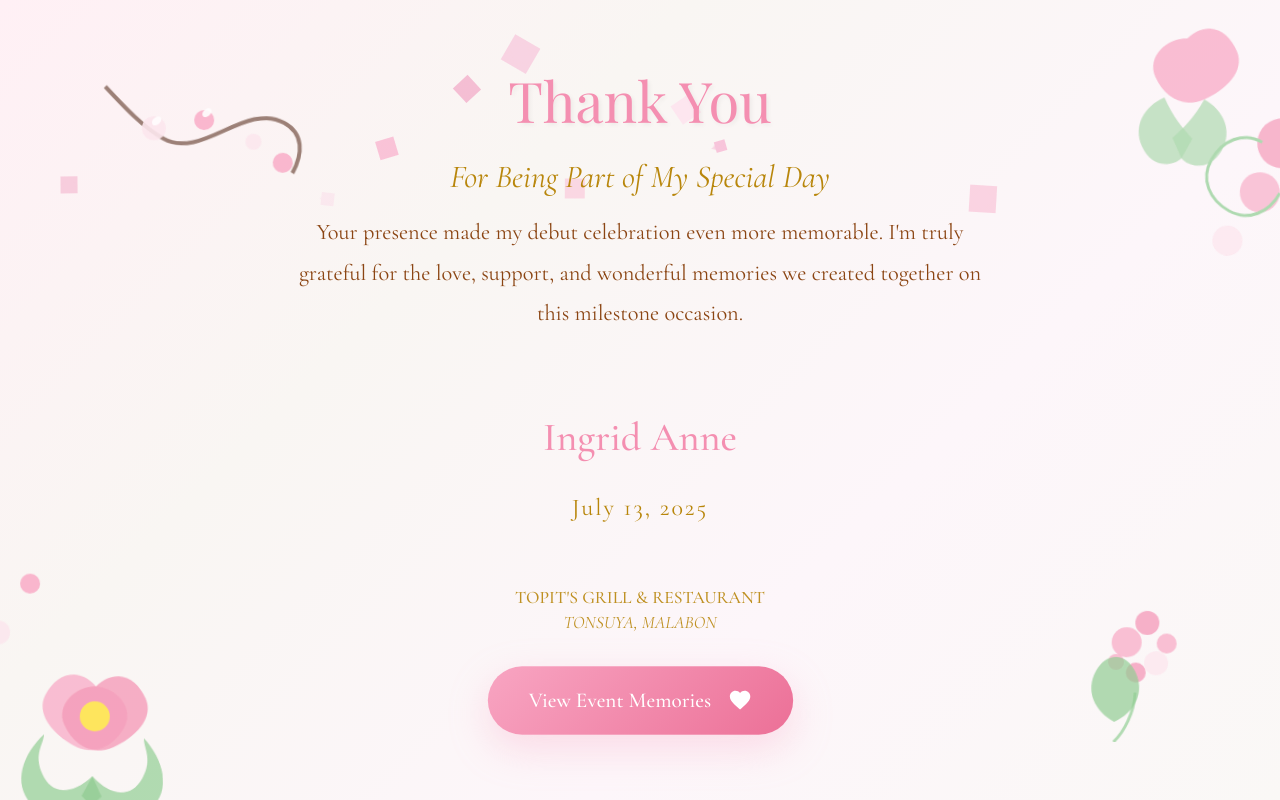
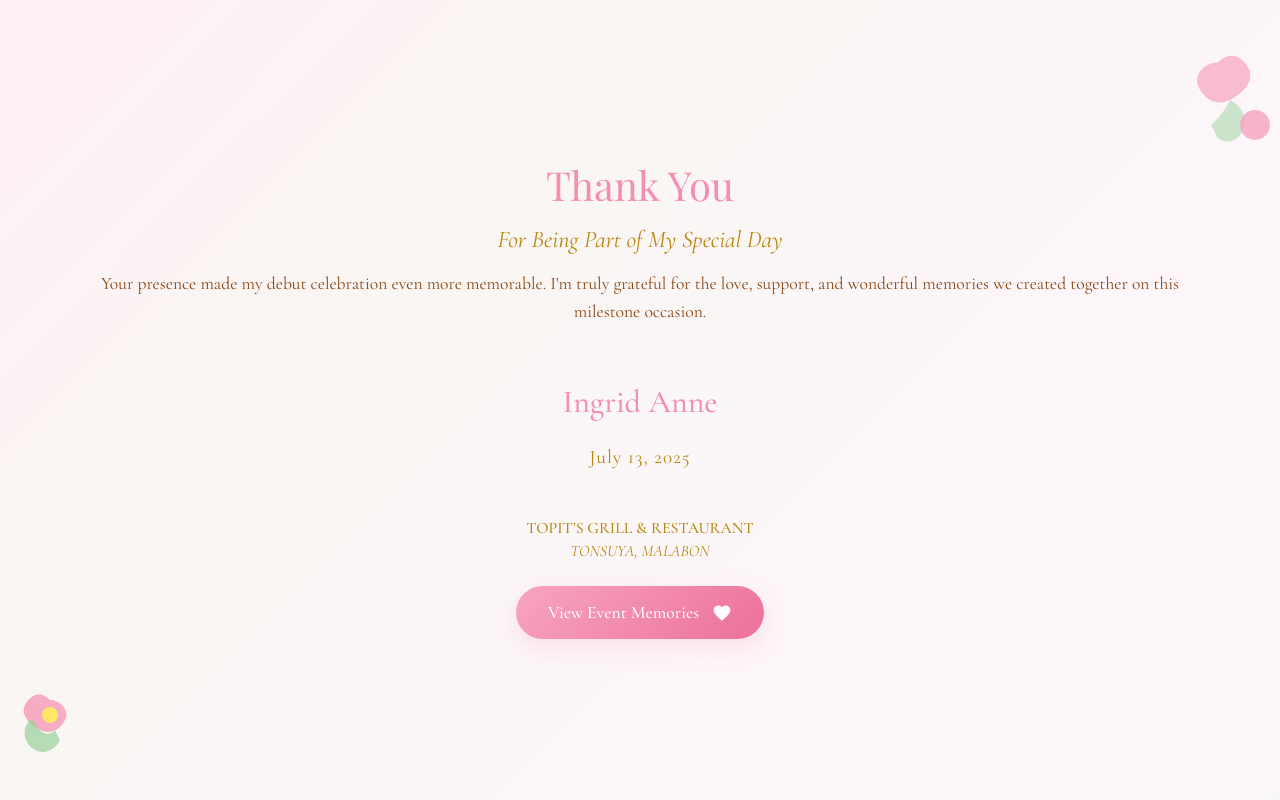
Before and after one commit to Thirdsantos/Ingrid_Debut, a plain HTML site: page index.html in a window 1280 px wide. Drawn offline with nearby package versions, Linux system fonts and the light colour scheme.

Commit message:
Update index.html

```diff
--- a/index.html
+++ b/index.html
@@ -39,63 +39,53 @@
       transform: translateY(-50px);
     }
 
+    /* ===== MOBILE-FRIENDLY FLORAL ELEMENTS ===== */
     .floral-decoration {
       position: absolute;
       pointer-events: none;
       z-index: 1;
+      opacity: 0.8;
     }
 
     .floral-top-right {
-      top: -50px;
-      right: -50px;
-      width: 400px;
-      height: 500px;
-      animation: gentleFloat 12s ease-in-out infinite;
+      top: 0;
+      right: 0;
+      width: 150px;
+      height: 200px;
     }
 
     .floral-bottom-left {
-      bottom: -50px;
-      left: -50px;
-      width: 400px;
-      height: 500px;
-      animation: gentleFloat 15s ease-in-out infinite reverse;
+      bottom: 0;
+      left: 0;
+      width: 120px;
+      height: 180px;
     }
 
-    .floral-top-left {
-      top: 50px;
-      left: 50px;
-      width: 300px;
-      height: 400px;
-      animation: gentleFloat 10s ease-in-out infinite 2s;
+    @media (min-width: 768px) {
+      .floral-top-right {
+        width: 250px;
+        height: 300px;
+      }
+      .floral-bottom-left {
+        width: 200px;
+        height: 250px;
+      }
     }
 
-    .floral-bottom-right {
-      bottom: 50px;
-      right: 50px;
-      width: 300px;
-      height: 400px;
-      animation: gentleFloat 14s ease-in-out infinite reverse 1s;
-    }
-
-    @keyframes gentleFloat {
-      0%, 100% { transform: translateY(0px) rotate(0deg); opacity: 0.8; }
-      50% { transform: translateY(-15px) rotate(3deg); opacity: 0.9; }
-    }
-
+    /* ===== MAIN CONTENT ===== */
     .thank-you-title {
       font-family: 'Playfair Display', serif;
-      font-size: 3.5rem;
+      font-size: 2.5rem;
       font-weight: 400;
       color: #f48fb1;
-      margin-bottom: 1.5rem;
+      margin-bottom: 1rem;
       z-index: 2;
       position: relative;
       line-height: 1.2;
-      text-shadow: 2px 2px 4px rgba(0,0,0,0.05);
     }
 
     .thank-you-subtitle {
-      font-size: 2rem;
+      font-size: 1.5rem;
       color: #b8860b;
       margin-bottom: 1rem;
       font-style: italic;
@@ -104,29 +94,29 @@
     }
 
     .thank-you-message {
-      font-size: 1.4rem;
+      font-size: 1.1rem;
       color: #8b4513;
-      max-width: 700px;
-      margin: 0 auto 3rem auto;
-      line-height: 1.8;
+      max-width: 90%;
+      margin: 0 auto 2rem auto;
+      line-height: 1.6;
       z-index: 2;
       position: relative;
     }
 
     .highlight-name {
-      font-size: 2.5rem;
+      font-size: 2rem;
       color: #f48fb1;
       font-weight: 500;
-      margin: 2rem 0;
+      margin: 1.5rem 0;
       z-index: 2;
       position: relative;
     }
 
     .event-date {
-      font-size: 1.5rem;
+      font-size: 1.2rem;
       color: #b8860b;
-      margin-bottom: 2rem;
-      letter-spacing: 2px;
+      margin-bottom: 1.5rem;
+      letter-spacing: 1px;
       z-index: 2;
       position: relative;
     }
@@ -134,44 +124,31 @@
     .view-memories-button {
       display: inline-flex;
       align-items: center;
-      gap: 1rem;
-      padding: 1.3rem 2.5rem;
+      gap: 0.8rem;
+      padding: 1rem 2rem;
       background: linear-gradient(135deg, #f8a5c2, #ec7097);
       color: white;
       text-decoration: none;
       border-radius: 50px;
-      font-size: 1.3rem;
+      font-size: 1.1rem;
       font-weight: 500;
       transition: all 0.3s ease;
-      box-shadow: 0 12px 36px rgba(248, 165, 194, 0.3);
-      animation: pulse 3s infinite;
+      box-shadow: 0 8px 24px rgba(248, 165, 194, 0.3);
       z-index: 2;
       position: relative;
     }
 
-    @keyframes pulse {
-      0% { transform: scale(1); box-shadow: 0 12px 36px rgba(248, 165, 194, 0.3); }
-      50% { transform: scale(1.05); box-shadow: 0 16px 40px rgba(248, 165, 194, 0.4); }
-      100% { transform: scale(1); box-shadow: 0 12px 36px rgba(248, 165, 194, 0.3); }
-    }
-
-    .view-memories-button:hover {
-      transform: translateY(-4px) scale(1.05);
-      box-shadow: 0 20px 48px rgba(248, 165, 194, 0.4);
-    }
-
     .heart-icon {
-      width: 24px;
-      height: 24px;
+      width: 20px;
+      height: 20px;
       fill: currentColor;
     }
 
     .venue-info {
-      font-size: 1.1rem;
+      font-size: 1rem;
       color: #b8860b;
-      margin: 2rem 0;
+      margin: 1.5rem 0;
       line-height: 1.4;
-      opacity: 0.9;
       z-index: 2;
       position: relative;
     }
@@ -184,6 +161,7 @@
       font-style: italic;
     }
 
+    /* ===== VIDEO PAGE ===== */
     .video-page {
       display: none;
       min-height: 100vh;
@@ -193,7 +171,6 @@
       transform: translateY(50px);
       transition: all 0.8s ease;
       position: relative;
-      overflow: hidden;
     }
 
     .video-page.show {
@@ -203,7 +180,8 @@
     }
 
     .video-container {
-      max-width: 1200px;
+      width: 100%;
+      max-width: 800px;
       margin: 0 auto;
       text-align: center;
       position: relative;
@@ -211,59 +189,66 @@
     }
 
     .page-title {
-      font-size: 3.5rem;
+      font-size: 2.2rem;
       color: #f48fb1;
       margin-bottom: 1rem;
     }
 
     .page-subtitle {
       font-style: italic;
-      font-size: 2rem;
+      font-size: 1.5rem;
       color: #b8860b;
       margin-bottom: 1.5rem;
     }
 
     .video-label {
-      font-size: 1.8rem;
+      font-size: 1.4rem;
       color: #ec7097;
       margin-bottom: 1rem;
       background: linear-gradient(90deg, #f8a5c2, #f48fb1, #ec7097);
       -webkit-background-clip: text;
       -webkit-text-fill-color: transparent;
       font-weight: 600;
-      letter-spacing: 1px;
     }
 
     .video-wrapper {
       position: relative;
-      margin-bottom: 3rem;
-      border-radius: 20px;
+      margin-bottom: 2rem;
+      border-radius: 12px;
       overflow: hidden;
-      box-shadow: 0 24px 48px rgba(248, 165, 194, 0.25), 0 8px 20px rgba(184, 134, 11, 0.15);
+      box-shadow: 0 16px 32px rgba(248, 165, 194, 0.2);
       background: rgba(255, 255, 255, 0.7);
-      backdrop-filter: blur(10px);
-      padding: 2.5rem;
-      border: 2px solid rgba(248, 165, 194, 0.5);
+      padding: 1rem;
     }
 
     .video-embed {
       width: 100%;
-      height: 450px;
-      border-radius: 15px;
+      height: 0;
+      padding-bottom: 56.25%; /* 16:9 aspect ratio */
+      position: relative;
+      border-radius: 8px;
+      overflow: hidden;
       border: none;
+    }
+
+    .video-embed iframe {
+      position: absolute;
+      top: 0;
+      left: 0;
+      width: 100%;
+      height: 100%;
     }
 
     .download-section {
       background: rgba(255, 255, 255, 0.7);
-      border-radius: 20px;
-      padding: 3rem;
-      backdrop-filter: blur(10px);
+      border-radius: 12px;
+      padding: 2rem;
       border: 1px solid rgba(248, 165, 194, 0.2);
-      box-shadow: 0 16px 40px rgba(184, 134, 11, 0.1);
+      box-shadow: 0 12px 32px rgba(184, 134, 11, 0.1);
     }
 
     .download-title {
-      font-size: 2.5rem;
+      font-size: 1.8rem;
       font-weight: 500;
       color: #f48fb1;
       margin-bottom: 1rem;
@@ -271,8 +256,8 @@
 
     .download-description {
       color: #8b4513;
-      margin-bottom: 2.5rem;
-      font-size: 1.3rem;
+      margin-bottom: 1.5rem;
+      font-size: 1.1rem;
       line-height: 1.6;
       font-style: italic;
     }
@@ -280,123 +265,60 @@
     .download-link {
       display: inline-flex;
       align-items: center;
-      gap: 1rem;
-      padding: 1.3rem 2.5rem;
+      gap: 0.8rem;
+      padding: 1rem 2rem;
       background: linear-gradient(135deg, #ec7097, #f8a5c2);
       color: white;
       text-decoration: none;
       border-radius: 50px;
-      font-size: 1.3rem;
+      font-size: 1.1rem;
       font-weight: 500;
       transition: all 0.3s ease;
-      box-shadow: 0 12px 36px rgba(184, 134, 11, 0.3);
     }
 
     .download-link:hover {
-      transform: translateY(-4px);
-      box-shadow: 0 20px 48px rgba(248, 165, 194, 0.4);
+      transform: translateY(-3px);
     }
 
     .back-button {
       position: fixed;
-      top: 2rem;
-      left: 2rem;
-      padding: 1rem 1.8rem;
+      top: 1.5rem;
+      left: 1.5rem;
+      padding: 0.8rem 1.5rem;
       background: rgba(255, 255, 255, 0.7);
       border: 1px solid rgba(184, 134, 11, 0.3);
       border-radius: 50px;
       color: #b8860b;
       text-decoration: none;
-      backdrop-filter: blur(10px);
       transition: all 0.3s ease;
       z-index: 1000;
     }
 
-    .back-button:hover {
-      background: rgba(255, 255, 255, 0.9);
-      transform: translateX(-5px);
-    }
-
-    /* Floating petals */
-    .petal {
-      position: absolute;
-      background-size: contain;
-      background-repeat: no-repeat;
-      z-index: 1;
-      opacity: 0.7;
-    }
-
     .download-icon {
-      width: 24px;
-      height: 24px;
+      width: 20px;
+      height: 20px;
       fill: currentColor;
     }
   </style>
 </head>
 <body>
   <div class="thank-you-page" id="thankYouPage">
-    <!-- Floral decorations -->
+    <!-- Floral decorations optimized for mobile -->
     <div class="floral-decoration floral-top-right">
-      <svg viewBox="0 0 400 500" xmlns="http://www.w3.org/2000/svg">
-        <!-- Main rose -->
-        <path d="M250,100 C270,80 290,90 300,110 C310,130 290,150 270,160 C250,170 230,160 220,140 C210,120 230,100 250,100 Z" fill="#f8a5c2" opacity="0.8"/>
-        <!-- Rose leaves -->
-        <path d="M270,160 C290,170 300,190 290,210 C280,230 260,230 250,220 L240,200 C250,190 260,180 270,160 Z" fill="#a5d6a7" opacity="0.7"/>
-        <path d="M230,160 C210,170 200,190 210,210 C220,230 240,230 250,220 L260,200 C250,190 240,180 230,160 Z" fill="#a5d6a7" opacity="0.7"/>
-        <!-- Smaller flowers -->
-        <circle cx="350" cy="200" r="25" fill="#f48fb1" opacity="0.7"/>
-        <circle cx="330" cy="250" r="20" fill="#f8a5c2" opacity="0.7"/>
-        <circle cx="300" cy="300" r="15" fill="#fce4ec" opacity="0.8"/>
-        <!-- Leaves and vines -->
-        <path d="M350,250 C340,270 320,280 300,270 C280,260 270,240 280,220" stroke="#a5d6a7" stroke-width="3" fill="none"/>
-        <path d="M280,220 C290,200 310,190 330,200" stroke="#a5d6a7" stroke-width="3" fill="none"/>
+      <svg viewBox="0 0 200 250" xmlns="http://www.w3.org/2000/svg">
+        <!-- Simplified rose design -->
+        <path d="M150,50 C160,40 170,45 175,55 C180,65 170,75 160,80 C150,85 140,80 135,70 C130,60 140,50 150,50 Z" fill="#f8a5c2" opacity="0.9"/>
+        <path d="M160,80 C170,85 175,95 170,105 C165,115 155,115 150,110 L145,100 C150,95 155,90 160,80 Z" fill="#a5d6a7" opacity="0.7"/>
+        <circle cx="180" cy="100" r="12" fill="#f48fb1" opacity="0.8"/>
       </svg>
     </div>
 
     <div class="floral-decoration floral-bottom-left">
-      <svg viewBox="0 0 400 500" xmlns="http://www.w3.org/2000/svg">
-        <!-- Peony-style flower -->
-        <path d="M150,350 C130,330 110,340 100,360 C90,380 110,400 130,410 C150,420 170,410 180,390 C190,370 170,350 150,350 Z" fill="#f8a5c2" opacity="0.8"/>
-        <path d="M150,350 C170,330 190,340 200,360 C210,380 190,400 170,410 C150,420 130,410 120,390 C110,370 130,350 150,350 Z" fill="#f48fb1" opacity="0.8"/>
-        <!-- Flower center -->
-        <circle cx="150" cy="380" r="15" fill="#ffeb3b" opacity="0.9"/>
-        <!-- Leaves -->
-        <path d="M100,400 C80,420 70,450 90,470 C110,490 140,480 160,460 L150,440 C130,460 110,460 100,440 C90,420 100,410 100,400 Z" fill="#81c784" opacity="0.7"/>
-        <path d="M200,400 C220,420 230,450 210,470 C190,490 160,480 140,460 L150,440 C170,460 190,460 200,440 C210,420 200,410 200,400 Z" fill="#81c784" opacity="0.7"/>
-        <!-- Small buds -->
-        <circle cx="50" cy="300" r="12" fill="#fce4ec" opacity="0.9"/>
-        <circle cx="80" cy="250" r="10" fill="#f8a5c2" opacity="0.9"/>
-      </svg>
-    </div>
-
-    <div class="floral-decoration floral-top-left">
-      <svg viewBox="0 0 300 400" xmlns="http://www.w3.org/2000/svg">
-        <!-- Cherry blossom branch -->
-        <path d="M50,50 C70,70 90,90 110,100 C130,110 150,100 170,90 C190,80 210,70 230,80 C250,90 250,110 240,130" stroke="#8d6e63" stroke-width="4" fill="none"/>
-        <!-- Blossoms -->
-        <circle cx="100" cy="90" r="12" fill="#fce4ec" opacity="0.9"/>
-        <circle cx="150" cy="80" r="10" fill="#f8a5c2" opacity="0.9"/>
-        <circle cx="200" cy="100" r="8" fill="#fce4ec" opacity="0.9"/>
-        <circle cx="230" cy="120" r="10" fill="#f8a5c2" opacity="0.9"/>
-        <!-- Petals -->
-        <path d="M100,80 C105,75 110,80 105,85 C100,90 95,85 100,80 Z" fill="#ffffff" opacity="0.9"/>
-        <path d="M150,70 C155,65 160,70 155,75 C150,80 145,75 150,70 Z" fill="#ffffff" opacity="0.9"/>
-      </svg>
-    </div>
-
-    <div class="floral-decoration floral-bottom-right">
-      <svg viewBox="0 0 300 400" xmlns="http://www.w3.org/2000/svg">
-        <!-- Hydrangea-style flower cluster -->
-        <circle cx="200" cy="300" r="15" fill="#f8a5c2" opacity="0.8"/>
-        <circle cx="220" cy="280" r="12" fill="#f48fb1" opacity="0.8"/>
-        <circle cx="240" cy="300" r="10" fill="#f8a5c2" opacity="0.8"/>
-        <circle cx="230" cy="320" r="12" fill="#fce4ec" opacity="0.8"/>
-        <circle cx="210" cy="330" r="10" fill="#f48fb1" opacity="0.8"/>
-        <circle cx="190" cy="320" r="8" fill="#f8a5c2" opacity="0.8"/>
-        <!-- Stem -->
-        <path d="M210,350 C210,370 200,390 190,400" stroke="#a5d6a7" stroke-width="3" fill="none"/>
-        <!-- Leaves -->
-        <path d="M190,380 C170,370 160,350 170,330 C180,310 200,310 210,330 C220,350 210,370 190,380 Z" fill="#81c784" opacity="0.7"/>
+      <svg viewBox="0 0 200 250" xmlns="http://www.w3.org/2000/svg">
+        <!-- Simplified peony design -->
+        <path d="M50,150 C40,140 30,145 25,155 C20,165 30,175 40,180 C50,185 60,180 65,170 C70,160 60,150 50,150 Z" fill="#f48fb1" opacity="0.9"/>
+        <circle cx="50" cy="165" r="8" fill="#ffeb3b" opacity="0.9"/>
+        <path d="M30,170 C20,180 25,195 35,200 C45,205 55,200 60,190 L55,180 C50,185 45,185 40,180 C35,175 35,170 30,170 Z" fill="#81c784" opacity="0.7"/>
       </svg>
     </div>
 
@@ -426,7 +348,13 @@
       <div class="page-subtitle">July 13, 2025</div>
       <div class="video-label">Pre-Debut Video</div>
       <div class="video-wrapper">
-        <iframe class="video-embed" src="https://www.youtube.com/embed/1xMDiXOQtos?rel=0&modestbranding=1" allowfullscreen></iframe>
+        <div class="video-embed">
+          <iframe
+            src="https://www.youtube.com/embed/1xMDiXOQtos?rel=0&modestbranding=1"
+            allow="accelerometer; autoplay; clipboard-write; encrypted-media; gyroscope; picture-in-picture"
+            allowfullscreen>
+          </iframe>
+        </div>
       </div>
       <div class="download-section">
         <h2 class="download-title">Photo Collection</h2>
@@ -476,59 +404,20 @@
       handleBack();
     });
 
-    // Create floating petals
-    function createPetals() {
-      const thankYouPage = document.getElementById('thankYouPage');
-      const videoPage = document.getElementById('videoPage');
+    // Make video responsive
+    function adjustVideoSize() {
+      const videoWrapper = document.querySelector('.video-wrapper');
+      const windowWidth = window.innerWidth;
 
-      for (let i = 0; i < 15; i++) {
-        createPetalsOnPage(thankYouPage);
-        createPetalsOnPage(videoPage);
+      if (windowWidth < 768) {
+        videoWrapper.style.padding = '0.5rem';
+      } else {
+        videoWrapper.style.padding = '1rem';
       }
     }
 
-    function createPetalsOnPage(page) {
-      const petal = document.createElement('div');
-      petal.className = 'petal';
-
-      // Random petal styles
-      const size = Math.random() * 20 + 10;
-      const posX = Math.random() * 100;
-      const delay = Math.random() * 10;
-      const duration = Math.random() * 15 + 10;
-      const pinkShade = `hsl(${Math.random() * 10 + 330}, ${Math.random() * 30 + 70}%, ${Math.random() * 20 + 80}%)`;
-
-      petal.style.width = `${size}px`;
-      petal.style.height = `${size}px`;
-      petal.style.left = `${posX}%`;
-      petal.style.top = '-30px';
-      petal.style.animation = `floatDown ${duration}s linear ${delay}s infinite`;
-      petal.style.backgroundImage = `radial-gradient(circle, ${pinkShade}, ${pinkShade}00)`;
-
-      // Add SVG petal shape
-      petal.innerHTML = `
-        <svg viewBox="0 0 20 20" xmlns="http://www.w3.org/2000/svg">
-          <path d="M10,0 C12,5 15,8 20,10 C15,12 12,15 10,20 C8,15 5,12 0,10 C5,8 8,5 10,0 Z" fill="${pinkShade}" opacity="0.7"/>
-        </svg>
-      `;
-
-      page.appendChild(petal);
-    }
-
-    // Add CSS for floating petals animation
-    const style = document.createElement('style');
-    style.textContent = `
-      @keyframes floatDown {
-        0% { transform: translateY(0) rotate(0deg); opacity: 0; }
-        10% { opacity: 0.7; }
-        90% { opacity: 0.7; }
-        100% { transform: translateY(calc(100vh + 30px)) rotate(360deg); opacity: 0; }
-      }
-    `;
-    document.head.appendChild(style);
-
-    // Create petals when page loads
-    window.addEventListener('load', createPetals);
+    window.addEventListener('resize', adjustVideoSize);
+    window.addEventListener('load', adjustVideoSize);
   </script>
 </body>
 </html>
```
